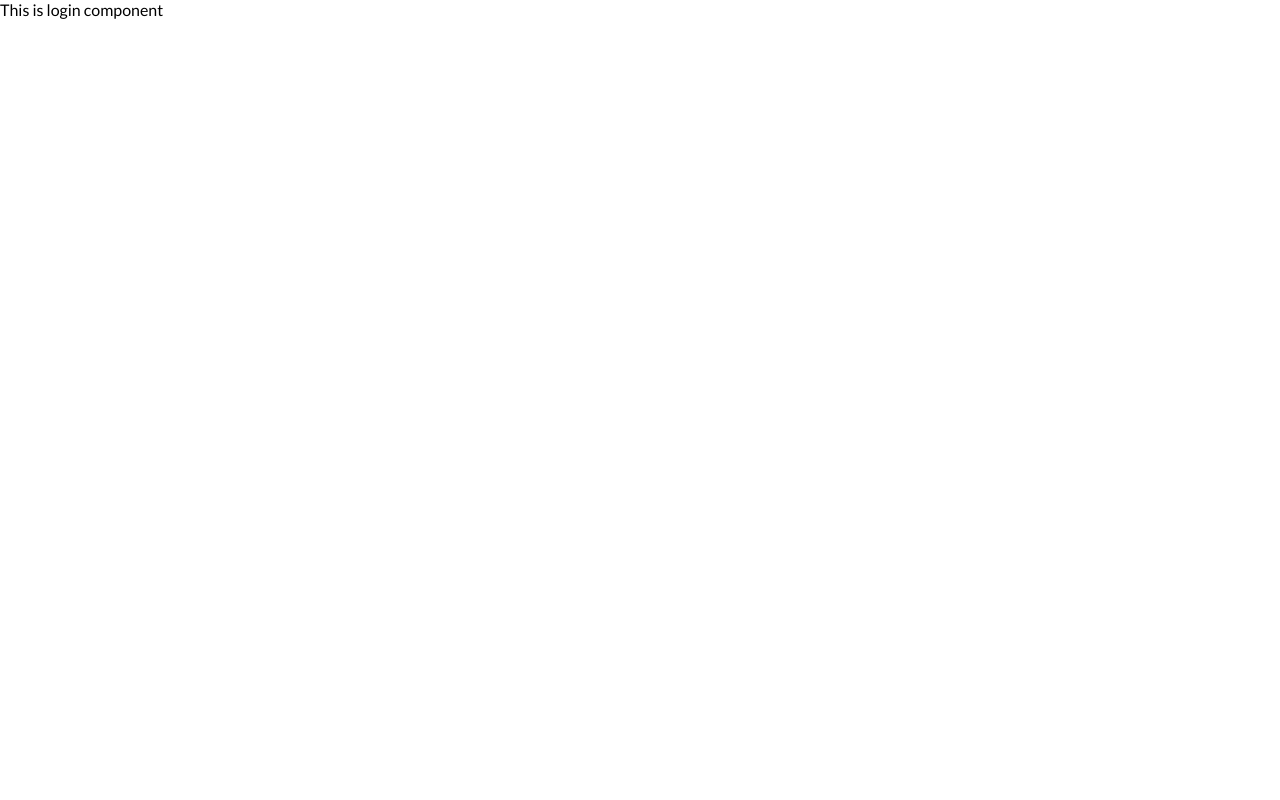
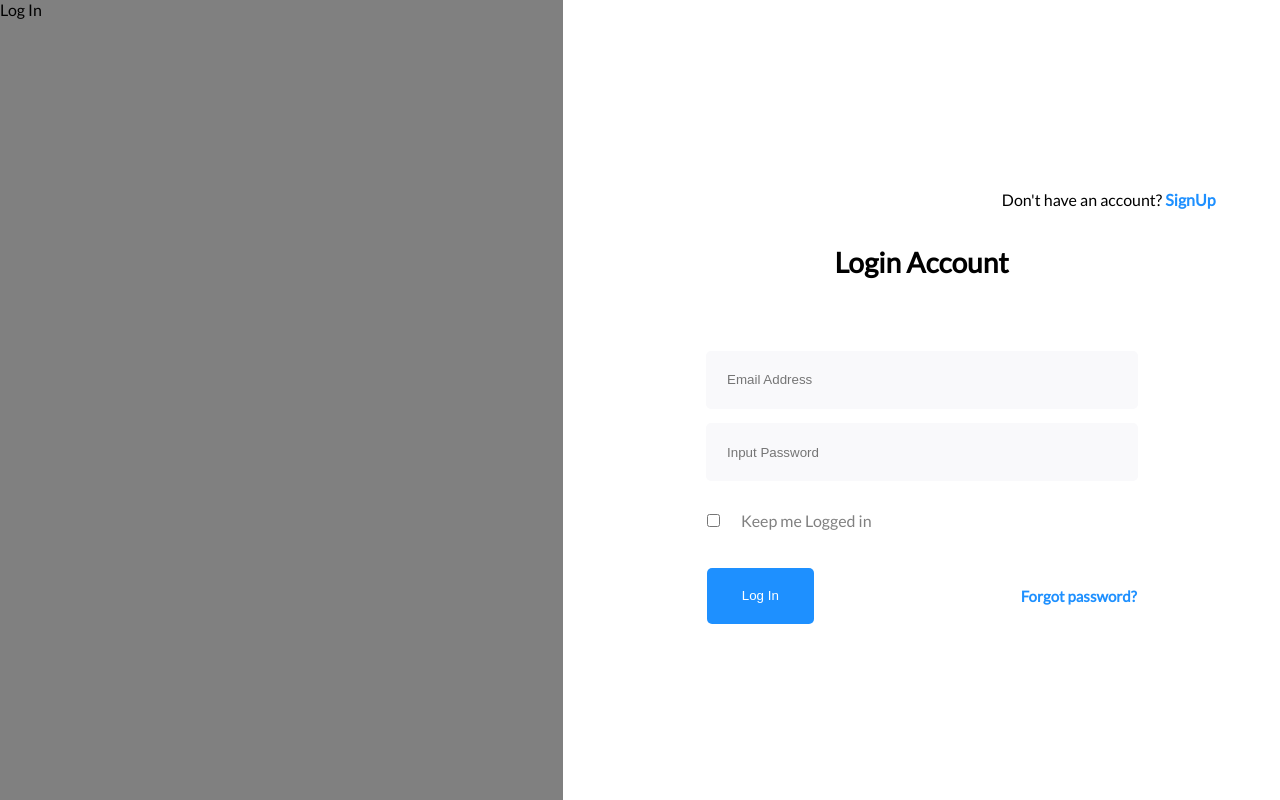
Before and after one commit to EbukaNweje/Availtrade-FrontEnd, a React (Create React App) app: page /login in a window 1280 px wide. Built offline with nearby package versions, Linux system fonts and the light colour scheme.

Commit message:
Create LogIn component

```diff
--- a/src/components/Login.js
+++ b/src/components/Login.js
@@ -1,11 +1,181 @@
 import React from 'react'
+import styled from 'styled-components'
+import { Link } from 'react-router-dom'
 
-const Login = () => {
+function Login() {
   return (
-    <div>
-      This is login component
-    </div>
+    <MainContainer>
+      <FirstContainer>Log In</FirstContainer>
+      <SecondContainer>
+        <FirstParagraph>
+          Don't have an account?{' '}
+          <span>
+            <Link to="/">SignUp</Link>
+          </span>
+        </FirstParagraph>
+        <Header2>Login Account</Header2>
+        <FormInput>
+          <EmailInput type="email" placeholder="Email Address" />
+          <Password type="password" placeholder="Input Password" />
+          <CheckBoxContainer>
+            <CheckBox type="checkbox" />
+            <p>Keep me Logged in</p>
+          </CheckBoxContainer>
+
+          <ButtonContainer>
+            <button type="submit"> Log In</button>
+            <Link>Forgot password?</Link>
+          </ButtonContainer>
+        </FormInput>
+      </SecondContainer>
+    </MainContainer>
   )
 }
 
 export default Login
+
+const MainContainer = styled.div`
+  width: 100%;
+  display: flex;
+  justify-content: center;
+  height: 100vh;
+  flex-wrap: wrap;
+  @media (max-width: 768px) {
+    flex-direction: column;
+  }
+`
+
+const FirstContainer = styled.div`
+  background: gray;
+  width: 44%;
+  @media (max-width: 768px) {
+    height: 30vh;
+  width: 100%;
+  }
+`
+
+const SecondContainer = styled.div`
+  width: 56%;
+  display: flex;
+  flex-direction: column;
+  justify-content: center;
+  @media (max-width: 768px) {
+    height: 70vh;
+  width: 100%;
+  }
+`
+
+const FirstParagraph = styled.p`
+  margin: 5% 0 1% 0;
+  text-align: end;
+  margin-right: 9%;
+  margin-bottom: 5%;
+  span {
+    font-weight: 600;
+    a {
+      text-decoration: none;
+      color: #1e90ff;
+    }
+  }
+  @media (max-width: 768px) {
+    margin-bottom: 15%;
+
+  }
+`
+
+const Header2 = styled.h2`
+  text-align: center;
+  font-size: 28px;
+  font-weight: 800;
+  margin: 0 0 10% 0;
+`
+
+const FormInput = styled.form`
+  display: flex;
+  flex-direction: column;
+  align-items: center;
+`
+
+
+const EmailInput = styled.input`
+  width: 57%;
+  height: 7vh;
+  border: 0;
+  border-radius: 5px;
+  background: #f9f9fb;
+  outline: none;
+  padding-left: 3%;
+  margin-bottom: 2%;
+  @media (max-width: 768px) {
+    width: 90%;
+  }
+`
+
+
+const Password = styled.input`
+  width: 57%;
+  height: 7vh;
+  border: 0;
+  border-radius: 5px;
+  background: #f9f9fb;
+  outline: none;
+  padding-left: 3%;
+  margin-bottom: 2%;
+  @media (max-width: 768px) {
+    width: 90%;
+  }
+`
+
+const CheckBox = styled.input`
+  display: flex;
+  align-items: flex-start;
+  margin: 0;
+`
+
+const CheckBoxContainer = styled.div`
+  width: 60%;
+  display: flex;
+  gap: 5%;
+  p {
+    color: gray;
+  }
+  @media (max-width: 768px) {
+    width: 90%;
+  }
+`
+
+const ButtonContainer = styled.div`
+  width: 60%;
+  display: flex;
+  justify-content: space-between;
+  align-items: center;
+  gap: 5%;
+  button {
+    height: 7vh;
+    width: 25%;
+    margin: 5% 0%;
+    background: #1e90ff;
+    border: none;
+    border-radius: 5px;
+    color: #fff;
+    cursor: pointer;
+    &:hover {
+      box-shadow: 1px 1px 9px -3px rgba(0, 0, 0, 0.75);
+      -webkit-box-shadow: 1px 1px 9px -3px rgba(0, 0, 0, 0.75);
+      -moz-box-shadow: 1px 1px 9px -3px rgba(0, 0, 0, 0.75);
+    }
+  }
+  a{
+    text-decoration: none;
+    color: #1e90ff;
+    font-weight: 800;
+    font-size: 15px;
+  }
+  @media (max-width: 768px) {
+    width: 90%;
+    button{
+    width: 35%;
+
+    }
+  }
+`
--- a/src/components/SignUp.js
+++ b/src/components/SignUp.js
@@ -40,26 +40,20 @@ function SignUp() {
           </SelectAccount>
           <SelectPackage>
             <option>-Select Package Plan-</option>
-            <option value="Forex Trading">BEGINNER($3000-$4999)</option>
-            <option value="Bitcoin Investment">ADVANCED($5000-$9999)</option>
-            <option value="Bitcoin Investment">EMERALD($10000-$19000)</option>
-            <option value="Bitcoin Investment">DIAMOND($20000-$49000)</option>
-            <option value="Bitcoin Investment">
-              TRADING PRO($50000-$99000)
-            </option>
-            <option value="Bitcoin Investment">
-              BUSINESS PRO($100000 & ABOVE)
-            </option>
+            <option>STARTER PLAN($3000-$10,000)</option>
+            <option>SILVER PLAN($11,000-$50,000)</option>
+            <option>GOLD PLAN($51000-$100,000)</option>
+            <option>DIAMOND PLAN($101,000-$1,000,000)</option>
           </SelectPackage>
           <Password type="password" placeholder="Input Password(*)" />
           <ConfirmPassword type="password" placeholder="Confirm Password(*)" />
 
           <CheckBoxContainer>
             <CheckBox type="checkbox" />
-            <p>I Agree the terms and conditions(*)</p>
+            <p>I Agree to the terms and conditions(*)</p>
           </CheckBoxContainer>
           <Instruction>
-            (All fields with (*) are required. Check to ensure all fields are
+            (All fields with (*) are required. Kindly Check to ensure all fields are
             filled properly before Submitting your form.)
           </Instruction>
           <ButtonContainer>
@@ -77,13 +71,21 @@ const MainContainer = styled.div`
   width: 100%;
   display: flex;
   justify-content: center;
-  height: 100vh;
+  // height: 100vh;
   flex-wrap: wrap;
+    @media (max-width: 768px) {
+    flex-direction: column;
+  }
 `
 
 const FirstContainer = styled.div`
   background: gray;
   width: 44%;
+  flex-wrap: wrap;
+  @media (max-width: 768px) {
+  height: 40vh;
+  width: 100%;
+}
 `
 
 const SecondContainer = styled.div`
@@ -91,6 +93,9 @@ const SecondContainer = styled.div`
   display: flex;
   flex-direction: column;
   justify-content: center;
+  @media (max-width: 768px) {
+    width: 100%;
+  }
 `
 
 const FirstParagraph = styled.p`
@@ -103,6 +108,9 @@ const FirstParagraph = styled.p`
       text-decoration: none;
       color: #1e90ff;
     }
+  }
+  @media (max-width: 768px) {
+    margin-bottom: 5%;
   }
 `
 
@@ -127,6 +135,9 @@ const FirstNameInput = styled.input`
   outline: none;
   padding-left: 3%;
   margin-bottom: 2%;
+  @media (max-width: 768px) {
+    width: 90%;
+  }
 `
 const LastNameInput = styled.input`
   width: 57%;
@@ -137,6 +148,9 @@ const LastNameInput = styled.input`
   outline: none;
   padding-left: 3%;
   margin-bottom: 2%;
+  @media (max-width: 768px) {
+    width: 90%;
+  }
 `
 
 const EmailInput = styled.input`
@@ -148,6 +162,9 @@ const EmailInput = styled.input`
   outline: none;
   padding-left: 3%;
   margin-bottom: 2%;
+  @media (max-width: 768px) {
+    width: 90%;
+  }
 `
 
 const ConfirmEmailInput = styled.input`
@@ -159,6 +176,9 @@ const ConfirmEmailInput = styled.input`
   outline: none;
   padding-left: 3%;
   margin-bottom: 2%;
+  @media (max-width: 768px) {
+    width: 90%;
+  }
 `
 
 const DateOfBirth = styled.input`
@@ -170,6 +190,9 @@ const DateOfBirth = styled.input`
   outline: none;
   padding-left: 3%;
   margin-bottom: 2%;
+  @media (max-width: 768px) {
+    width: 90%;
+  }
 `
 
 const PhoneNumber = styled.input`
@@ -181,6 +204,9 @@ const PhoneNumber = styled.input`
   outline: none;
   padding-left: 3%;
   margin-bottom: 2%;
+  @media (max-width: 768px) {
+    width: 90%;
+  }
 `
 
 const SelectCountry = styled.select`
@@ -193,6 +219,9 @@ const SelectCountry = styled.select`
   padding-left: 3%;
   margin-bottom: 2%;
   color: gray;
+  @media (max-width: 768px) {
+    width: 93%;
+  }
 `
 const SelectAccount = styled.select`
   width: 60%;
@@ -204,6 +233,9 @@ const SelectAccount = styled.select`
   padding-left: 3%;
   margin-bottom: 2%;
   color: gray;
+  @media (max-width: 768px) {
+    width: 93%;
+  }
 `
 
 const SelectPackage = styled.select`
@@ -216,6 +248,9 @@ const SelectPackage = styled.select`
   padding-left: 3%;
   margin-bottom: 2%;
   color: gray;
+  @media (max-width: 768px) {
+    width: 93%;
+  }
 `
 
 const Password = styled.input`
@@ -227,6 +262,9 @@ const Password = styled.input`
   outline: none;
   padding-left: 3%;
   margin-bottom: 2%;
+  @media (max-width: 768px) {
+    width: 90%;
+  }
 `
 
 const ConfirmPassword = styled.input`
@@ -238,6 +276,9 @@ const ConfirmPassword = styled.input`
   outline: none;
   padding-left: 3%;
   margin-bottom: 2%;
+  @media (max-width: 768px) {
+    width: 90%;
+  }
 `
 
 const CheckBox = styled.input`
@@ -249,9 +290,16 @@ const CheckBox = styled.input`
 const CheckBoxContainer = styled.div`
   width: 60%;
   display: flex;
+  align-items: center;
   gap: 5%;
   p {
     color: gray;
+  }
+  @media (max-width: 768px) {
+    width: 93%;
+    p {
+      font-size: 14px;
+    }
   }
 `
 
@@ -259,6 +307,11 @@ const Instruction = styled.p`
   font-size: 15px;
   margin: 0% 20%;
   color: gray;
+  @media (max-width: 768px) {
+    width: 93%;
+    font-size: 13px;
+    margin-bottom: 5%;
+  }
 `
 
 const ButtonContainer = styled.div`
@@ -280,4 +333,12 @@ const ButtonContainer = styled.div`
       -moz-box-shadow: 1px 1px 9px -3px rgba(0, 0, 0, 0.75);
     }
   }
+  @media (max-width: 768px) {
+    width: 93%;
+    button {
+      width: 55%;
+    height: 9vh;
+
+    }
+  }
 `
```
